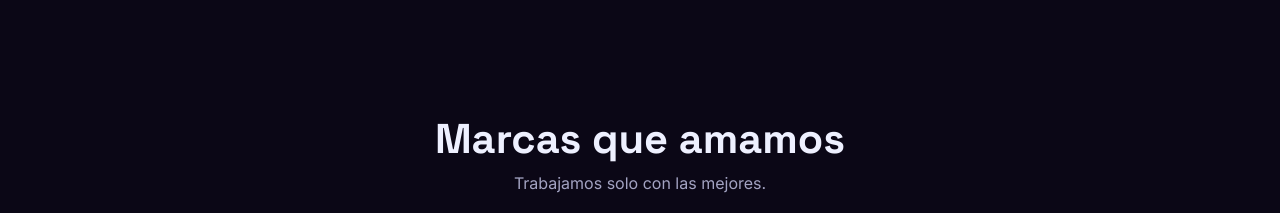
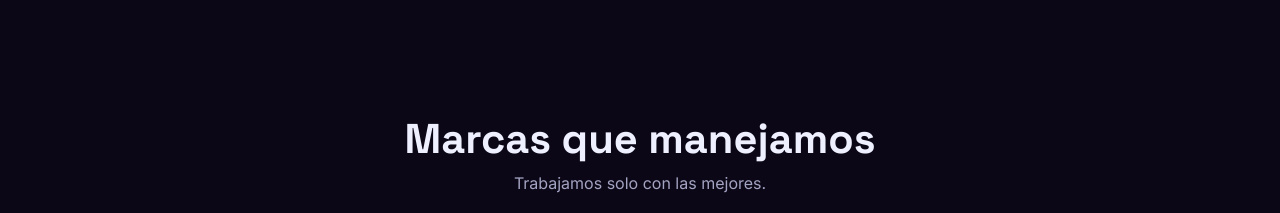
Before and after one commit to LasBandidas/IBITEDEFINITION, a plain HTML site: page index.html in a window 1280 px wide. Shown: the part 4886-5099 px from the top of the page. Drawn offline with Linux system fonts and the light colour scheme.

Commit message:
Update index.html

```diff
--- a/index.html
+++ b/index.html
@@ -170,7 +170,7 @@
     <section class="section" id="brands">
       <div class="container">
         <header class="section-head">
-          <h2>Marcas que amamos</h2>
+          <h2>Marcas que manejamos</h2>
           <p>Trabajamos solo con las mejores.</p>
         </header>
       </div>
@@ -242,7 +242,6 @@
         <button class="btn btn-primary btn-block" id="payBtn">Pagar</button>
       </footer>
     </div>
-    <div class="drawer-backdrop" data-close></div>
   </aside>
 
   <!-- ===================== MODAL DE PAGO ===================== -->
```
